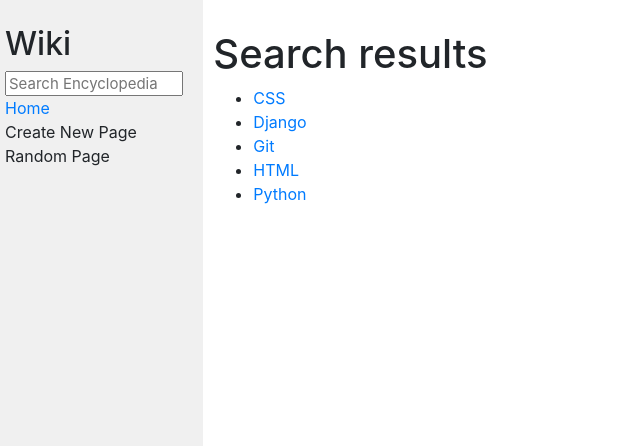
After one commit to VVKo/wiki, a Django app: page /wiki/search/ in a window 1280 px wide. The commit adds this page. Shown: the top 446 px of the page, without its empty margins (0-640 px from the left). Run offline with Django 3.2, Linux system fonts and the light colour scheme; some libraries are stand-ins or nearby versions.

Commit message:
Search DONE

```diff
--- a/encyclopedia/templates/encyclopedia/layout.html
+++ b/encyclopedia/templates/encyclopedia/layout.html
@@ -12,7 +12,8 @@
         <div class="row">
             <div class="sidebar col-lg-2 col-md-3">
                 <h2>Wiki</h2>
-                <form>
+                <form action="{% url 'search' %}" method="post" >
+                    {% csrf_token %}
                     <input class="search" type="text" name="q" placeholder="Search Encyclopedia">
                 </form>
                 <div>
--- /dev/null
+++ b/encyclopedia/templates/encyclopedia/search.html
@@ -0,0 +1,21 @@
+{% extends "encyclopedia/layout.html" %}
+
+{% block title %}
+    Search results
+{% endblock %}
+
+{% block body %}
+
+    {% if is_match %}
+
+    <h1>Matches</h1>
+    {% else %}
+        <h1>Search results</h1>
+    {% endif %}
+    <ul>
+        {% for result in results %}
+            <li><a href="{% url 'entry' TITLE=result %}">{{ result }}</a></li>
+        {% endfor %}
+    </ul>
+
+{% endblock %}
--- a/encyclopedia/urls.py
+++ b/encyclopedia/urls.py
@@ -5,5 +5,6 @@ from . import views
 
 urlpatterns = [
     path("", views.index, name="index"),
-    path("wiki/<TITLE>", views.entry, name="entry")
+    path("wiki/<TITLE>", views.entry, name="entry"),
+    path("wiki/search/", views.search, name="search")
 ]
--- a/encyclopedia/views.py
+++ b/encyclopedia/views.py
@@ -1,5 +1,6 @@
 from django.shortcuts import render
-from django.http import Http404
+from django.http import Http404, HttpResponseRedirect
+from django.urls import reverse
 import markdown2
 
 from . import util
@@ -18,3 +19,28 @@ def entry(request, TITLE):
         "entry": markdown2.markdown(util.get_entry(TITLE)),
         "title": TITLE
     })
+
+
+def search(request):
+    titles = util.list_entries()
+    if request.method == "POST":
+        TITLE = request.POST['q']
+        for title in titles:
+            if TITLE.lower() == title.lower():
+                return HttpResponseRedirect(reverse("entry", kwargs={'TITLE': title}))
+
+        results = []
+        for title in titles:
+            if TITLE.lower() in title.lower():
+                results.append(title)
+
+        if len(results) > 0:
+            return render(request, "encyclopedia/search.html", {
+                "results": results,
+                "is_match": True,
+            })
+
+    return render(request, "encyclopedia/search.html", {
+        "results": titles,
+        "is_match": False,
+    })
```
